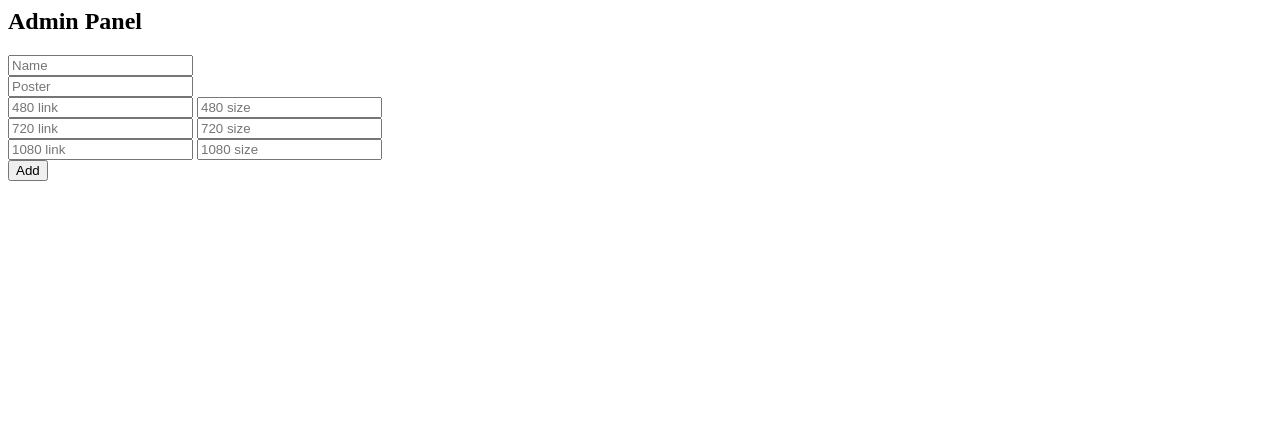
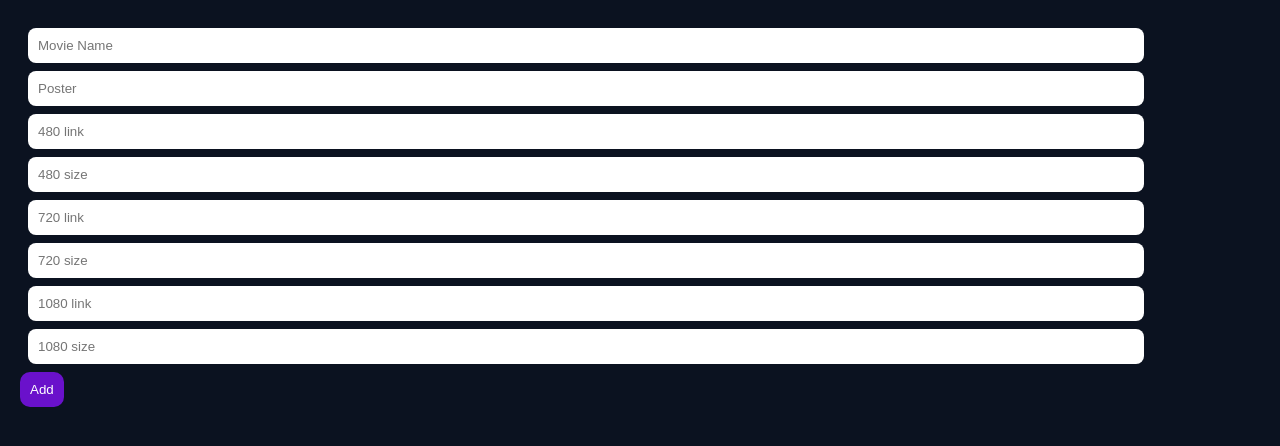
Before and after one commit to nitin2991/moviessite, a Flask app: template templates/admin.html in a window 1280 px wide. Shown: the top 446 px of the page. Run offline with Flask 3, Linux system fonts and the light colour scheme; the template is opened without the code that fills it, so the values that code supplies are empty; some libraries are stand-ins or nearby versions.

Commit message:
Refactor admin panel form and movie display

```diff
--- a/templates/admin.html
+++ b/templates/admin.html
@@ -1,25 +1,25 @@
-<h2>Admin Panel</h2>
+<link rel="stylesheet" href="{{ url_for('static', filename='style.css') }}">
 
-<form method="post" action="/add">
-<input name="name" placeholder="Name"><br>
-<input name="poster" placeholder="Poster"><br>
+<div class="admin-box">
 
-<input name="link_480" placeholder="480 link">
-<input name="size_480" placeholder="480 size"><br>
-
-<input name="link_720" placeholder="720 link">
-<input name="size_720" placeholder="720 size"><br>
-
-<input name="link_1080" placeholder="1080 link">
-<input name="size_1080" placeholder="1080 size"><br>
-
+<form method="POST">
+<input name="name" placeholder="Movie Name">
+<input name="poster" placeholder="Poster">
+<input name="link480" placeholder="480 link">
+<input name="size480" placeholder="480 size">
+<input name="link720" placeholder="720 link">
+<input name="size720" placeholder="720 size">
+<input name="link1080" placeholder="1080 link">
+<input name="size1080" placeholder="1080 size">
 <button>Add</button>
 </form>
 
 {% for m in movies %}
 <div>
-{{m.name}}
-<a href="/edit/{{m.id}}">Edit</a>
-<a href="/delete/{{m.id}}">Delete</a>
+{{m[1]}}
+<a href="/edit/{{m[0]}}">Edit</a>
+<a href="/delete/{{m[0]}}">Delete</a>
 </div>
 {% endfor %}
+
+</div>
```
